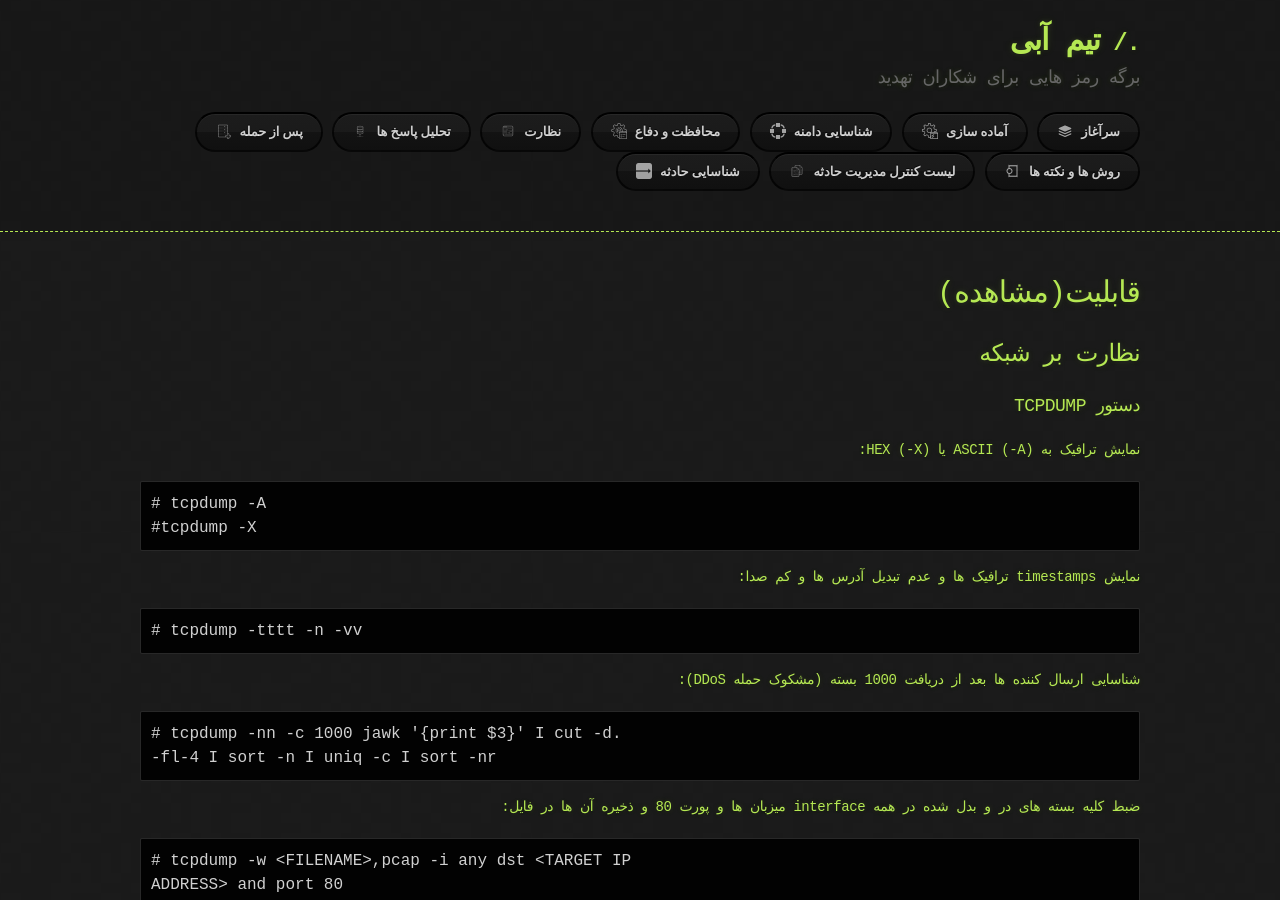
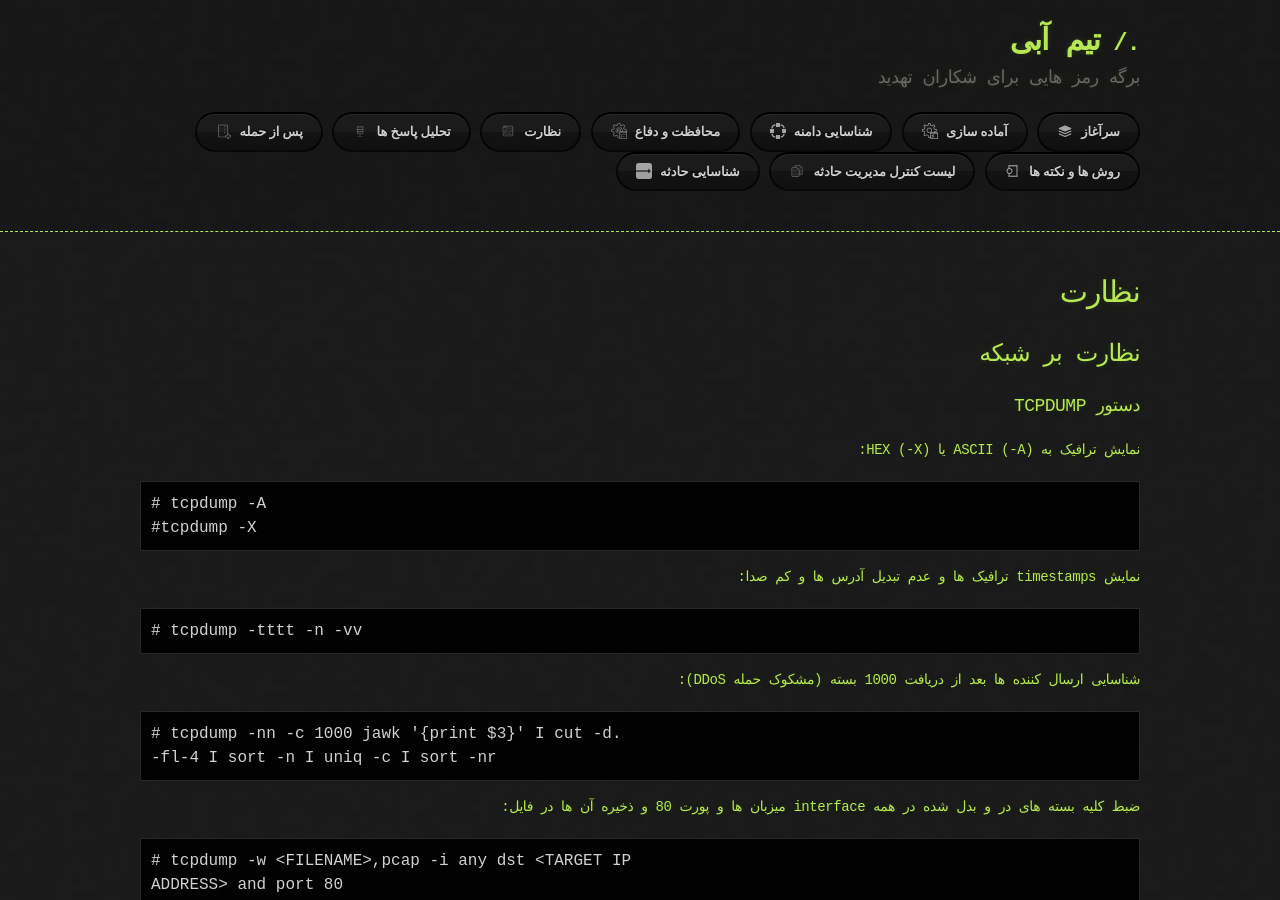
Before and after one commit to irblueteam/blue-team, a Jekyll site: the page built from detect-visibility.md, in a window 1280 px wide and 900 px high. Built offline with Jekyll 4.4.1, drawn with Linux system fonts in a browser that asks for light colours; some web fonts are replaced; our own code applies the rules of GitHub Pages for plain Markdown files.

Commit message:
Update detect-visibility.md

```diff
--- a/detect-visibility.md
+++ b/detect-visibility.md
@@ -1,4 +1,4 @@
-# قابلیت\(مشاهده\)
+# نظارت
 
 ## نظارت بر شبکه
 
```
